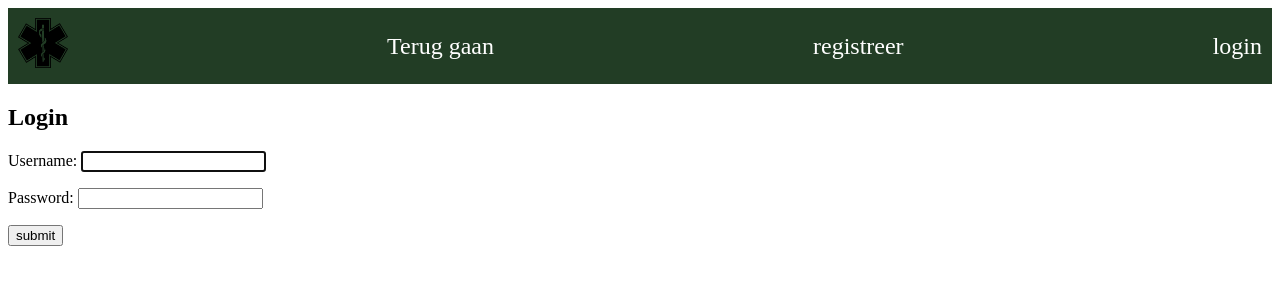
After one commit to maruf128/DjangoEindopdracht, a Django app: page /login/ in a window 1280 px wide. The commit adds this page. Shown: the top 300 px of the page. Run offline with Django 4.2, Linux system fonts and the light colour scheme.

Commit message:
registratie, login en logout werkende

```diff
--- a/DjangoEindopdracht/settings.py
+++ b/DjangoEindopdracht/settings.py
@@ -124,5 +124,5 @@ STATIC_URL = 'static/'
 DEFAULT_AUTO_FIELD = 'django.db.models.BigAutoField'
 
 LOGIN_REDIRECT_URL = 'index'
-LOGOUT_REDIRECT_URL = 'login'
+LOGOUT_REDIRECT_URL = 'index'
 LOGIN_URL = 'login'
--- a/base/static/base/css/style.css
+++ b/base/static/base/css/style.css
@@ -34,12 +34,12 @@
 
 /* Example: Change the color of links */
 .MenuBar a {
+    font-size: 1.5em;
     color: #fff;
     /* White */
     display: block;
     /* Display as block elements */
-    margin-left: 10px;
-    /* Adjust margin as needed */
+    text-decoration: none;
 }
 
 /* Example: Change the color of visited links */
@@ -54,21 +54,48 @@
     /* Light green */
 }
 
-/* content.css */
-
-.content {
-    display: flex;
-    align-items: center;
+/* Add individual margins to each <a> tag */
+.MenuBar a:nth-child(1) {
+    margin-right: 10px;
 }
 
-.picture {
-    flex: 1;
-    margin-right: 20px;
-    /* Adjust margin as needed */
+.MenuBar a:nth-child(2) {
+    margin-right: 10px;
 }
 
-.bio {
+/* Add margins to other <a> tags as needed */
+
+/* static.css */
+
+
+
+.container {
+    display: flex;
+    justify-content: flex-end;
+    /* Align content to the right side */
+    align-items: center;
+    width: 100%;
+    /* Adjust width as needed */
+}
+
+.container .picture {
+    flex: 1;
+}
+
+.container .picture img {
+    max-width: 800px;
+    /* Adjust image size as needed */
+    display: block;
+    /* Remove any extra spacing */
+}
+
+.container .bio {
     flex: 2;
 }
 
 /* Add any other styles for the picture and bio as needed */
+
+/* css voor a href om terug te gaan */
+#terug {
+    text-decoration: none;
+}
--- a/base/templates/base/menu.html
+++ b/base/templates/base/menu.html
@@ -1,18 +1,16 @@
 <div class="MenuBar">
-    <img class="special" id="logo" src="../static/base/images/logo.jpg">
+    <a><img class="special" id="logo" src="../static/base/images/logo.jpg"></a>
     {% if user.is_authenticated %}
     {% comment %} <a href="#">Home</a>  {% endcomment %}
     <a href="{% url 'logout'%}">logout</a>
-    <a href="{% url 'langlauf'%}">alle medailes</a>
-    {% comment %} <a href="{% url 'medal' color='Gold'%}">Dit zijn de winaars!</a>  {% endcomment %}
-    <a href="{% url 'distances'%}">Dit zijn de afstanden</a>
-    <a href="{% url 'eigentijd'%}">Dit zijn jouw afstanden</a>
-    <a href="{% url 'snelstetijd'%}">Dit zijn de snelste tijden</a>
       {% if user.is_staff %}
-        <a href="{% url 'unapproved_times'%}">Accepteer de tijden</a>
+      {% comment %} speciale pages voor admin {% endcomment %}
       {% endif %}
     {% else %}
-    {% comment %} <a href="{% url 'register'%}">registreer</a> {% endcomment %}
+    {% if request.path == '/login/' or request.path == '/register/' %}
+    <a href="{% url 'index' %}">Terug gaan</a>
+    {% endif %}
+    <a href="{% url 'register'%}">registreer</a>
     <a href="{% url 'login'%}">login</a>
     {% endif %}
   </div><!-- MenuBar eindigt hier -->
--- /dev/null
+++ b/base/templates/registration/login.html
@@ -0,0 +1,10 @@
+{% extends 'base/base.html' %}
+
+{% block content %}
+    <h2>Login</h2>
+    <form method="POST">
+        {% csrf_token %}
+        {{ form.as_p}}
+        <input type="submit" value="submit">
+    </form>
+{% endblock content %}
--- a/base/urls.py
+++ b/base/urls.py
@@ -3,5 +3,6 @@ from . import views
 
 urlpatterns = [
     path("", views.index, name="index"),
-    path("", include('django.contrib.auth.urls'))
+    path("", include('django.contrib.auth.urls')),
+    path("register/", views.register, name="register"),
 ]
```
Also changed, not shown: base/templates/base/index.html (+18 -4 lines), base/templates/registration/register.html (added, +10 -0 lines), base/views.py (+18 -3 lines), db.sqlite3.
